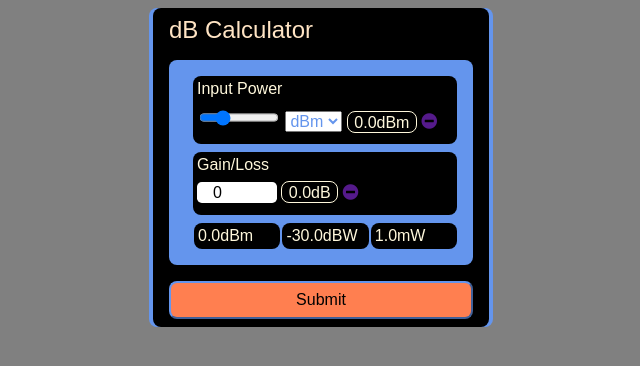
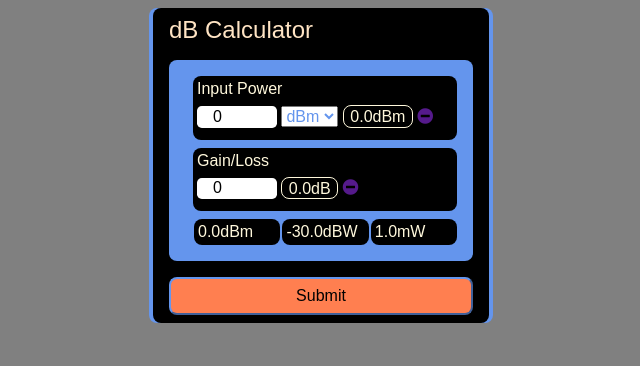
Before and after one commit to cgaetsewe/DB-Calculator, a plain HTML site: page index.html in a window 1280 px wide. Shown: the whole page, without its empty margins (319-959 px from the left). Drawn offline with Linux system fonts and the light colour scheme.

Commit message:
Add files via upload

```diff
--- a/index.html
+++ b/index.html
@@ -17,7 +17,7 @@
           <div class="grid-container">
             <li>Input Power
               <div class="padding-top-bot">
-                <input autocomplete="off" type="range" value="0" class="input" id="input-power" onclick="this.select()">
+                <input autocomplete="off" type="number" value="0" class="input" id="input-power" onclick="this.select()">
                 <select name="units" id="units">
                   <option value="dBm">dBm</option>
                   <option value="dBW">dBW</option>
```
